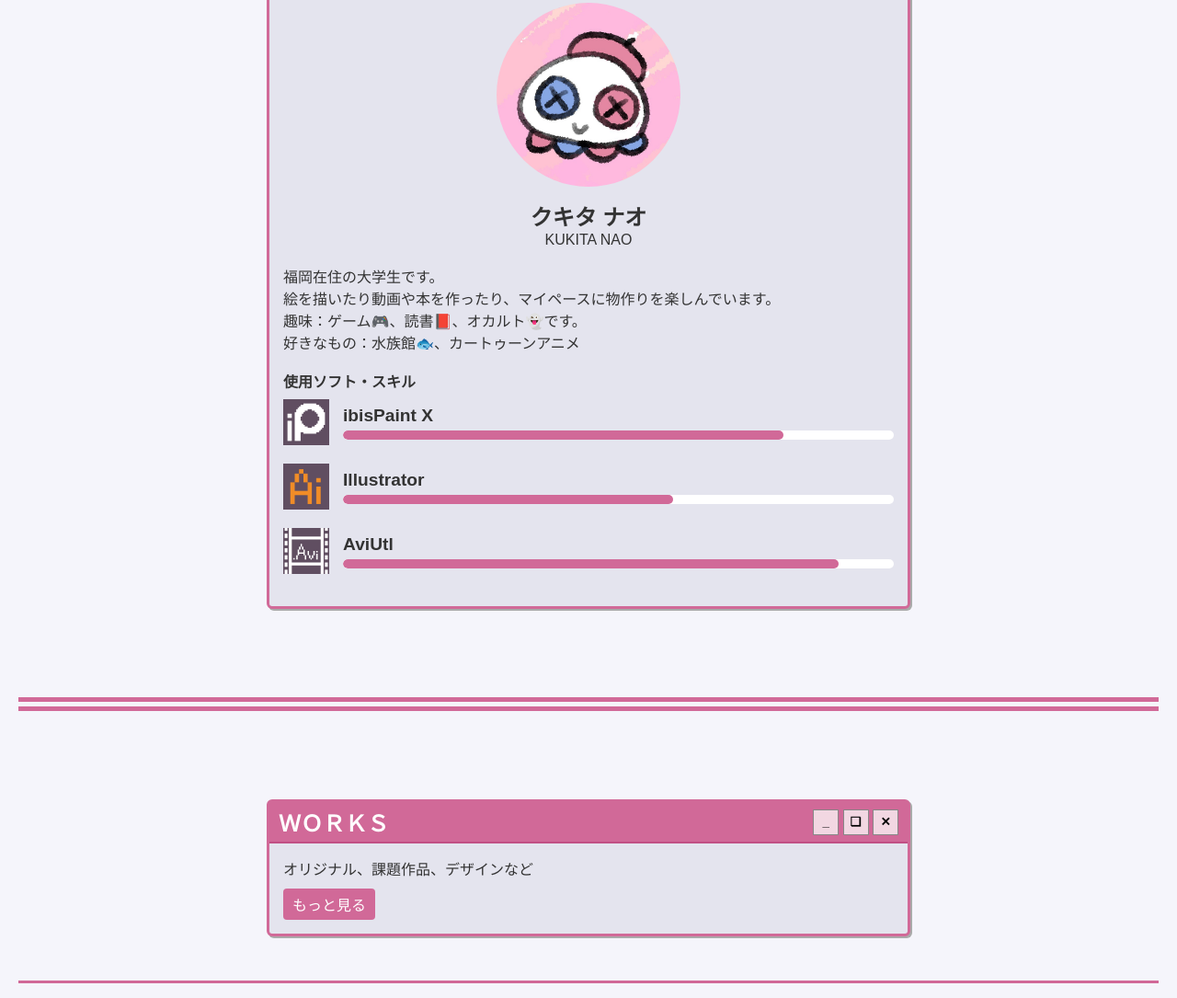
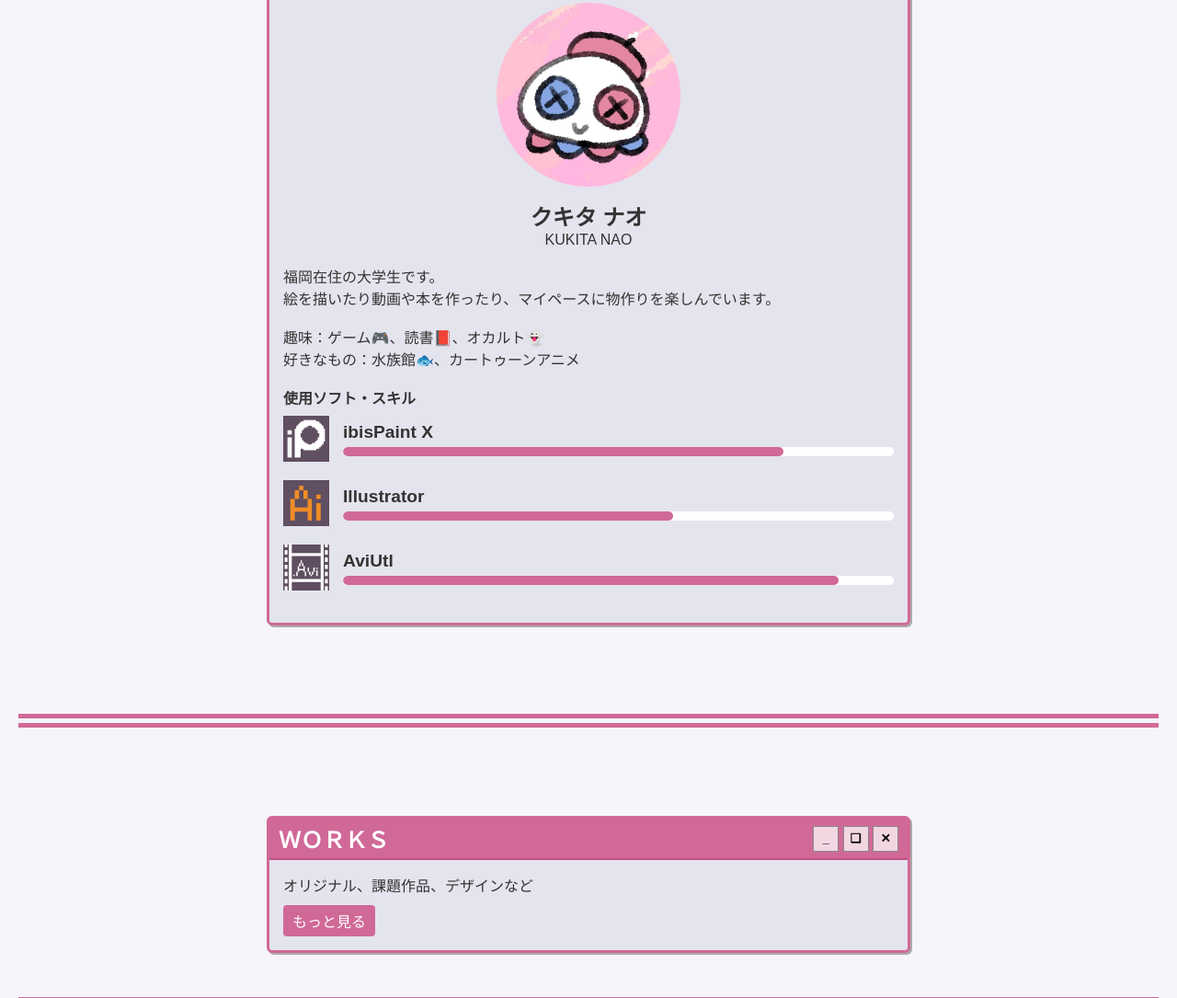
Before and after one commit to 29-mochi/portfolio2, a plain HTML site: page top.html in a window 1280 px wide. Shown: the part 1085-2170 px from the top of the page at 92% size. Drawn offline with Linux system fonts and the light colour scheme; a web font is replaced by a local one.

Commit message:
Update top.html

```diff
--- a/top.html
+++ b/top.html
@@ -64,7 +64,8 @@
         <p>
           福岡在住の大学生です。<br>
           絵を描いたり動画や本を作ったり、マイペースに物作りを楽しんでいます。<br>
-          趣味：ゲーム🎮、読書📕、オカルト👻です。<br>
+          <br>
+          趣味：ゲーム🎮、読書📕、オカルト👻<br>
           好きなもの：水族館🐟、カートゥーンアニメ<br>
 
         </p>
```
